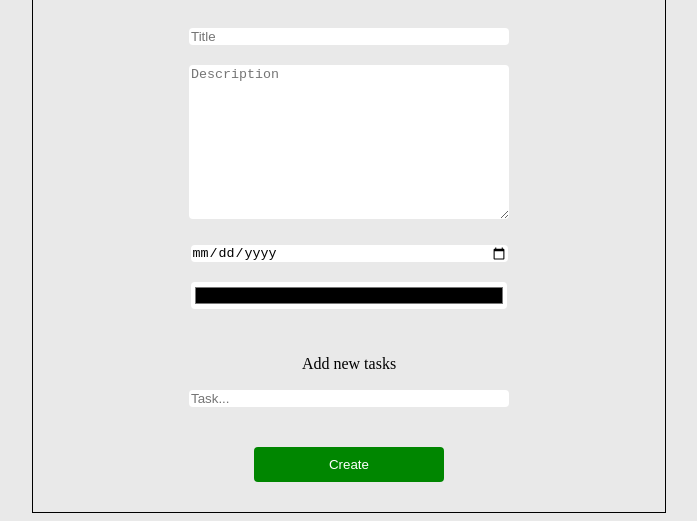
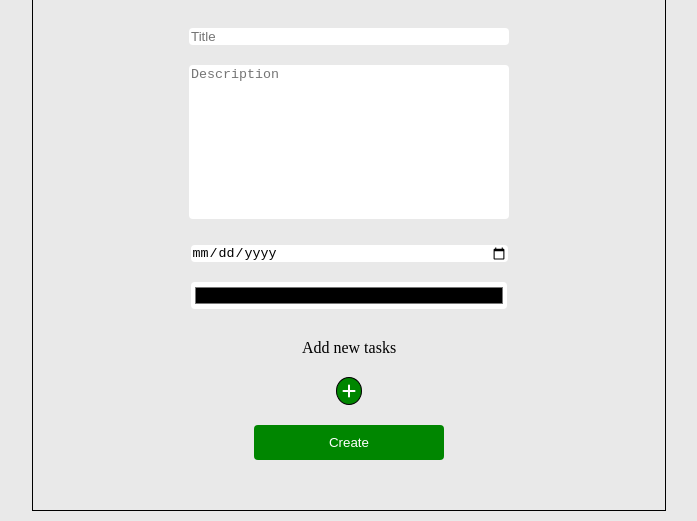
Before and after one commit to NaguiHW/to-do-list, a website built with webpack: page src/index.html in a window 1280 px wide. Shown: the part 157-678 px from the top of the page, without its empty margins (291-988 px from the left). Built offline with nearby package versions, Linux system fonts and the light colour scheme.

Commit message:
Html and css part done

```diff
--- a/src/index.html
+++ b/src/index.html
@@ -5,6 +5,7 @@
   <meta name="viewport" content="width=device-width, initial-scale=1.0">
   <meta http-equiv="X-UA-Compatible" content="ie=edge">
   <title>To Do List</title>
+  <script src="https://kit.fontawesome.com/8c83d8fb94.js" crossorigin="anonymous"></script>
 </head>
 <body>
   <div class="content">
@@ -26,20 +27,20 @@
         <div class="priority">
           <input type="color" name="priority" id="priority">
         </div>
-        <div class="tasks">
+        <div class="task-area">
           <div class="name">
             <p for="task-list">Add new tasks</p>
-            <input type="text" name="task-list" id="task-list" placeholder="Task...">
           </div>
           <div class="checklists">
-            <!-- <input type="checkbox" name="checklist-done" id="checklist-done"> -->
+            <i class="fas fa-plus"></i>
           </div>
         </div>
         <button class="post-project-button">Create</button>
       </div>
     </div>
+    <div class="projects">
+
+    </div>
   </div>
 </body>
 </html>
-
-<!-- <i class="fas fa-plus"></i> -->
--- a/src/style/main.scss
+++ b/src/style/main.scss
@@ -21,14 +21,20 @@ button {
   width: 30%;
   padding: 10px;
   color: white;
+}
+
+.new-project-button {
+  background: blue;
+  &:active {
+    background-color: rgb(0, 0, 134);
   }
-.new-project-button {
-  background: rgb(0, 134, 0);
-  background: blue;
 }
 
 .post-project-button {
   background: rgb(0, 134, 0);
+  &:active {
+    background-color: rgb(0, 68, 0);
+  }
 }
 
 input, textarea {
@@ -38,6 +44,26 @@ input, textarea {
   border-radius: 4px;
 }
 
+p {
+  margin: 0;
+}
+
 div {
   padding: 10px 0;
 }
+
+i {
+  border: 1px solid black;
+  padding: 5px;
+  border-radius: 100%;
+  cursor: pointer;
+  color: white;
+  background: rgb(0, 134, 0);
+  &:hover {
+    background-color: rgb(0, 68, 0);
+  }
+}
+
+textarea {
+  resize: none;
+}
```
Also changed, not shown: dist/css/main-styles.css, dist/index.html.
